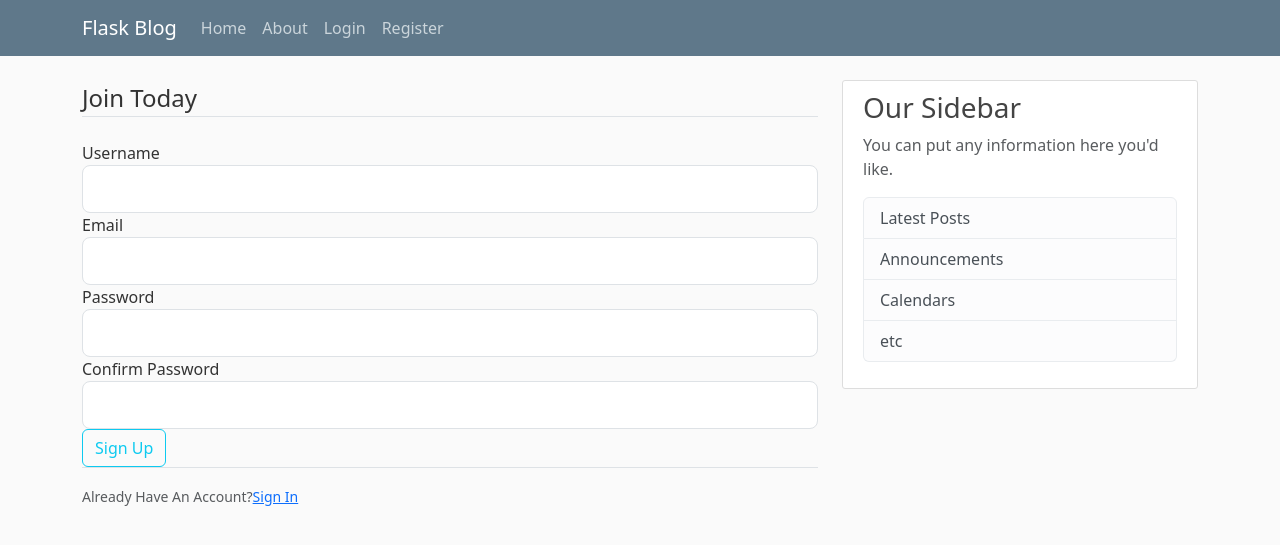
After one commit to prakashjmitra/flask-blog-app, a Flask app: page /register in a window 1280 px wide. The commit adds this page. Shown: the top 545 px of the page. Run offline with Flask 3, Linux system fonts and the light colour scheme.

Commit message:
Part 3 of tutorial done

```diff
--- a/flaskblog.py
+++ b/flaskblog.py
@@ -1,5 +1,7 @@
-from flask import Flask, render_template, url_for
+from flask import Flask, render_template, url_for, flash, redirect
+from forms import RegistrationForm, LoginForm
 app = Flask(__name__)
+app.config['SECRET_KEY'] = '109b8e890bb93ca54558b8f735033923'
 posts = [
     {
         "author" : "Prakash Mitra",
@@ -23,5 +25,24 @@ def home():
 def about():
     return render_template("about.html", title = "About")
 
+@app.route("/register", methods = ['GET','POST'])
+def register():
+    form = RegistrationForm()
+    if form.validate_on_submit():
+        flash(f"Account created for {form.username.data}!","success")
+        return redirect(url_for('home'))
+    return render_template("register.html", title = "Register", form = form)
+
+@app.route("/login", methods = ['GET','POST'])
+def login():
+    form = LoginForm()
+    if form.validate_on_submit():
+        if form.email.data == "admin@blog.com" and form.password.data == "password":
+            flash("You have been logged in!", "success")
+            return redirect(url_for('home'))
+        else:
+            flash("Login Unsuccessful, please check username and password", "danger")
+    return render_template("login.html", title = "Login", form = form)
+
 if __name__ == "__main__":
     app.run(debug = True)
--- /dev/null
+++ b/forms.py
@@ -0,0 +1,17 @@
+from flask_wtf import FlaskForm
+from wtforms import StringField, PasswordField, SubmitField, BooleanField
+from wtforms.validators import DataRequired, Length, Email, EqualTo
+
+class RegistrationForm(FlaskForm):
+    username = StringField("Username", validators = [DataRequired(), Length(min = 2, max = 20)])
+    email = StringField("Email", validators = [DataRequired(),Email()])
+    password = PasswordField("Password", validators = [DataRequired()])
+    confirm_password = PasswordField("Confirm Password", validators = [DataRequired(), EqualTo("password")])
+    submit = SubmitField("Sign Up")
+
+
+class LoginForm(FlaskForm):
+    email = StringField("Email", validators = [DataRequired(), Email()])
+    password = PasswordField("Password", validators = [DataRequired()])
+    remember = BooleanField("Remember Me")
+    submit = SubmitField("Log In")
--- a/templates/layout.html
+++ b/templates/layout.html
@@ -22,13 +22,13 @@
                 </button>
                 <div class="collapse navbar-collapse" id="navbarToggle">
                   <div class="navbar-nav mr-auto">
-                    <a class="nav-item nav-link" href="/">Home</a>
-                    <a class="nav-item nav-link" href="/about">About</a>
+                    <a class="nav-item nav-link" href="{{url_for('home')}}">Home</a>
+                    <a class="nav-item nav-link" href="{{url_for('about')}}">About</a>
                   </div>
                   <!-- Navbar Right Side -->
                   <div class="navbar-nav">
-                    <a class="nav-item nav-link" href="/login">Login</a>
-                    <a class="nav-item nav-link" href="/register">Register</a>
+                    <a class="nav-item nav-link" href="{{url_for('login')}}">Login</a>
+                    <a class="nav-item nav-link" href="{{url_for('register')}}">Register</a>
                   </div>
                 </div>
               </div>
@@ -37,6 +37,17 @@
           <main role="main" class="container">
             <div class="row">
               <div class="col-md-8">
+                {% with messages = get_flashed_messages(with_categories = true) %}
+                 {% if messages %}
+                    {% for category,message in messages %}
+                        <div class = "alert alert -{{ category }}">
+                            {{ message }}
+
+                        </div>
+                    {% endfor %}
+
+                 {% endif %}
+                {%endwith%}
                 {% block content %}{% endblock %}
               </div>
               <div class="col-md-4">
--- /dev/null
+++ b/templates/register.html
@@ -0,0 +1,74 @@
+{% extends "layout.html" %}
+{%block content %}
+    <div class = "comment-section">
+        <form method = "POST" action ="">
+            {{form.hidden_tag()}}
+            <fieldset class = "form=group">
+                <legend class = "border-bottom mb-4">Join Today</legend>
+                <div class = "form-group">
+                    {{form.username.label(class = "form-control-label")}}
+                    {% if form.username.errors%}
+                        {{form.username(class = "form-control form-control-lg is-invalid")}}
+                        <div class = "invalid-feedback">
+                            {% for error in form.username.errors%}
+                            <span>{ {error }}</span>
+                            {% endfor %}
+                        </div>
+                    {% else %}
+                        {{form.username(class = "form-control form-control-lg")}}
+                    {% endif %}
+
+                </div>
+                <div class = "form-group">
+                    {{form.email.label(class = "form-control-label")}}
+                    {% if form.email.errors%}
+                        {{form.email(class = "form-control form-control-lg is-invalid")}}
+                        <div class = "invalid-feedback">
+                            {% for error in form.email.errors%}
+                            <span>{ {error }}</span>
+                            {% endfor %}
+                        </div>
+                    {% else %}
+                        {{form.email(class = "form-control form-control-lg")}}
+                    {% endif %}
+                </div>
+                <div class = "form-group">
+                    {{form.password.label(class = "form-control-label")}}
+                    {% if form.password.errors%}
+                        {{form.password(class = "form-control form-control-lg is-invalid")}}
+                        <div class = "invalid-feedback">
+                            {% for error in form.password.errors%}
+                            <span>{ {error }}</span>
+                            {% endfor %}
+                        </div>
+                    {% else %}
+                        {{form.password(class = "form-control form-control-lg")}}
+                    {% endif %}
+                </div>
+                <div class = "form-group">
+                    {{form.confirm_password.label(class = "form-control-label")}}
+                    {% if form.confirm_password.errors%}
+                        {{form.confirm_password(class = "form-control form-control-lg is-invalid")}}
+                        <div class = "invalid-feedback">
+                            {% for error in form.confrim_password.errors%}
+                            <span>{ {error }}</span>
+                            {% endfor %}
+                        </div>
+                    {% else %}
+                        {{form.confirm_password(class = "form-control form-control-lg")}}
+                    {% endif %}
+                </div>
+            </fieldset>
+            <div class = "form-grup">
+                {{form.submit(class = "btn btn-outline-info")}}
+            </div>
+        </form>
+
+
+        </div>
+        <div class = "border-top pt-3">
+            <small class = "text-muted">
+                Already Have An Account?<a class = "ml-2" href = "{{url_for('login')}}">Sign In</a>
+            </small>
+        </div>
+{%endblock content %}
```
Also changed, not shown: templates/login.html (added, +56 -0 lines).
